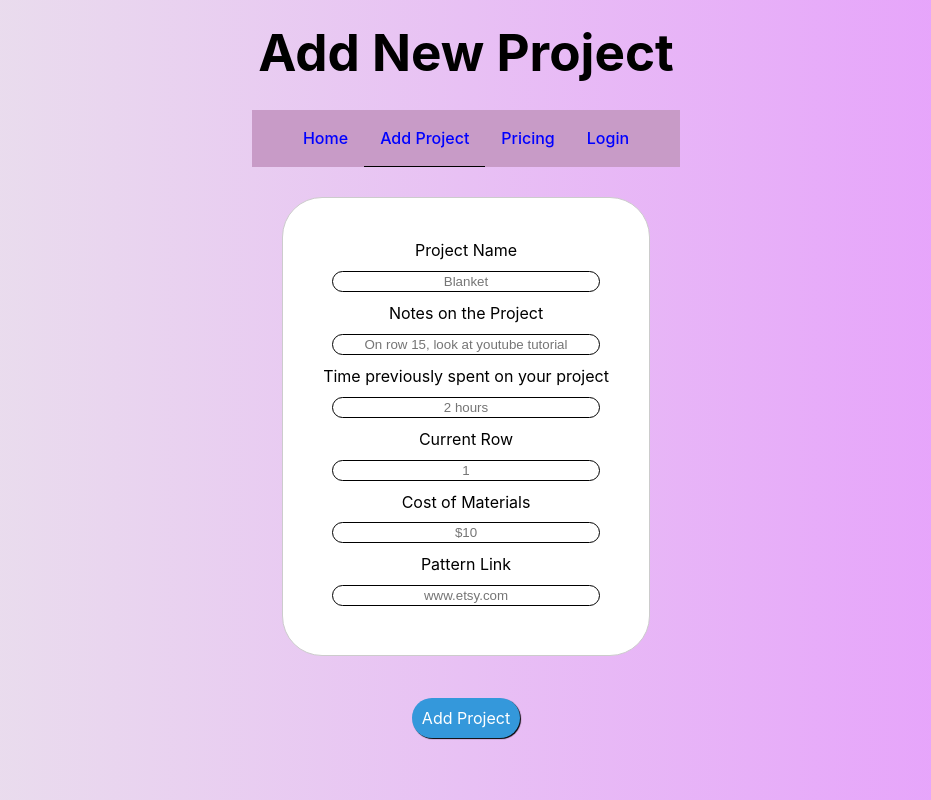
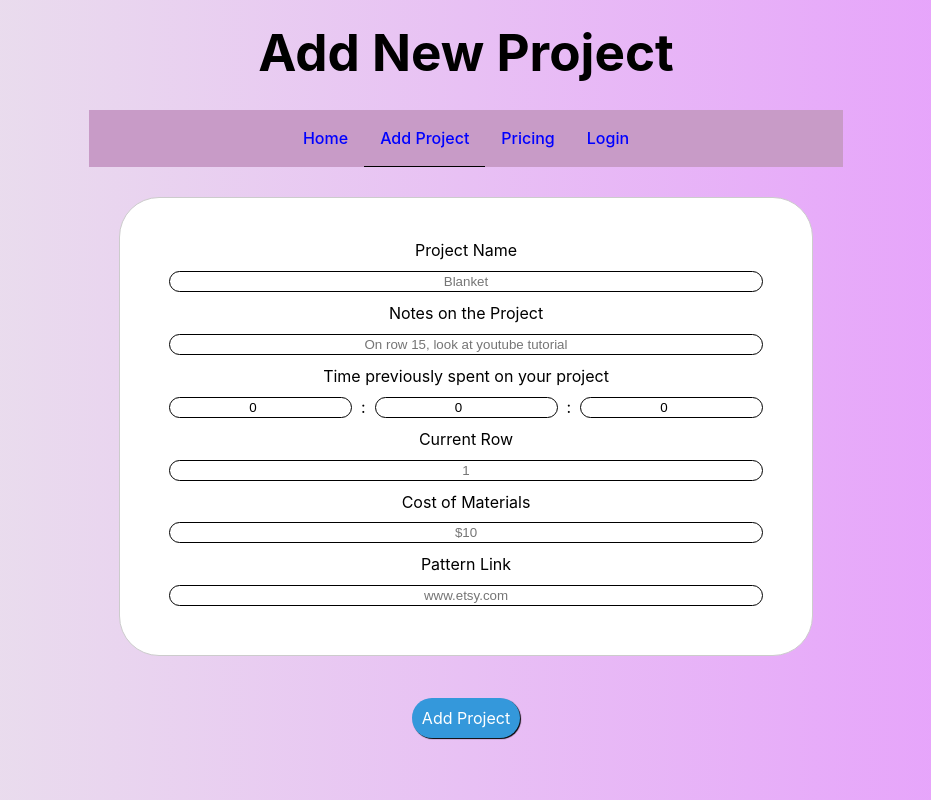
Before and after one commit to mabelheiner/crochetpal, a React (Vite) app: page /editproject in a window 1280 px wide. Shown: the whole page, without its empty margins (174-1105 px from the left). Built offline with nearby package versions, Linux system fonts and the light colour scheme; no server answers.

Commit message:
row count and timer work on inserting a new project, the home page, and the tracking page

```diff
--- a/src/Home.jsx
+++ b/src/Home.jsx
@@ -13,7 +13,7 @@ const Home = () => {
 
     const formatTime = (time) => {
         const seconds = Math.floor((time / 1000) % 60);
-        const minutes = Math.floor((time / 600000) % 60);
+        const minutes = Math.floor((time / 60000) % 60);
         const hours = Math.floor((time / 3600000) % 60);
 
         return (
--- a/src/ProjectDetails.jsx
+++ b/src/ProjectDetails.jsx
@@ -41,7 +41,7 @@ const ProjectDetails = () => {
 
     const formatTime = (time) => {
         const seconds = Math.floor((time / 1000) % 60);
-        const minutes = Math.floor((time / 600000) % 60);
+        const minutes = Math.floor((time / 60000) % 60);
         const hours = Math.floor((time / 3600000) % 60);
 
         return (
@@ -55,8 +55,9 @@ const ProjectDetails = () => {
 
     return (
         <>
+            <Navbar active='home'/>
             <h1>Project Details</h1>
-            <Navbar active='home'/>
+
 
             {project ? (
                 <div className='project'>
--- a/src/RowCounter.jsx
+++ b/src/RowCounter.jsx
@@ -1,17 +1,52 @@
 import { useState, Component } from "react";
+import { supabase } from "./Supabase";
 
 class RowCounter extends Component {
-    constructor() {
+    constructor(props) {
         super();
         this.state = {
-          count: 0,
+            count: props.current_project.rowCount
         };
+        this.project = props.current_project
       }
 
-    addCount = () => {
+    async componentDidMount() {
+        try {
+            /*
+            const rowCount = await supabase
+            .from('UserProjects')
+            .select('rowCount')
+            .eq('id', this.project.id);
+
+            console.log('Project data', this.project);
+            console.log('Data from row count grab from supabase', rowCount)
+            console.log('Starting on row...', this.project.rowCount);
+            this.setState({count: this.project.rowCount})
+            */
+           console.log('Starting at... ', this.state.count);
+        }
+        catch (error) {
+            console.log(error.message);
+        }
+    }
+
+    addCount = async () => {
         this.setState((prevState) => ({
             count: prevState.count + 1,
           }));
+
+        try {
+            const { data, error } = await supabase
+            .from('UserProjects')
+            .update({rowCount: this.state.count + 1})
+            .eq('id', this.project.id);
+            console.log('Row count saved', this.state.count + 1);
+            console.log('Project', this.project.id)
+        }
+        catch (error) {
+            console.log('Error: ', error.message);
+        }
+
     };
 
     decCount = () => {
--- a/src/editproject.css
+++ b/src/editproject.css
@@ -48,3 +48,13 @@ button {
     border: 1px solid #cccccc;
     border-radius: 40px;
 }
+
+.time{
+    display: flex;
+    justify-content: center;
+    align-items: center;
+}
+
+.time input {
+    width: fit-content;
+}
--- a/src/editproject.jsx
+++ b/src/editproject.jsx
@@ -10,6 +10,9 @@ export default function EditProject() {
   const [projectName, setProjectName] = useState('');
   const [projectDescription, setProjectDescription] = useState('');
   const [timeSpent, setTimeSpent] = useState('');
+  const [timeHours, setHours] = useState(0);
+  const [timeMinutes, setMinutes] = useState(0);
+  const [timeSeconds, setSeconds] = useState(0);
   const [rowCount, setRowCount] = useState('');
   const [estimatedPrice, setEstimatedPrice] = useState('');
   const [projectUrl, setProjectUrl] = useState('');
@@ -32,6 +35,22 @@ export default function EditProject() {
   }, []);
 
   const addProject = async () => {
+    console.log('Seconds', timeSeconds);
+    console.log('Minutes', timeMinutes)
+    console.log('Hours', timeHours);
+    console.log('Total', Math.floor((parseInt(timeSeconds) * 1000)) + Math.floor((parseInt(timeMinutes) * 60000)) + Math.floor((parseInt(timeHours) * 3600000)));
+
+    // Calculate total time in milliseconds
+  const totalTimeInMilliseconds =
+    parseInt(timeSeconds) * 1000 +
+    parseInt(timeMinutes) * 60 * 1000 +
+    parseInt(timeHours) * 60 * 60 * 1000;
+
+  // Convert total time to a string before inserting it into the database
+    const totalTimeAsString = totalTimeInMilliseconds.toString();
+    console.log(totalTimeAsString);
+    console.log(totalTimeInMilliseconds);
+    console.log('Current row count', rowCount);
     try {
       const { data, error } = await supabase
         .from('UserProjects')
@@ -42,8 +61,8 @@ export default function EditProject() {
             description: projectDescription,
             name: projectName,
             estimatedPrice: estimatedPrice,
-            timeSpent: timeSpent,
-            rowCount: rowCount,
+            timeSpent: totalTimeInMilliseconds,
+            rowCount: parseInt(rowCount),
           },
         ]);
 
@@ -59,8 +78,6 @@ export default function EditProject() {
       setRowCount('');
       setEstimatedPrice('');
       setProjectUrl('');
-      setFile('');
-      clearFileInput();
     } catch (error) {
       console.log(error.message);
     }
@@ -86,7 +103,14 @@ export default function EditProject() {
             <input type="text" name='notes' className="small_box" placeholder="On row 15, look at youtube tutorial" value={projectDescription} onChange={(e) => setProjectDescription(e.target.value)}></input>
 
             <label htmlFor="time">Time previously spent on your project</label>
-            <input type="text" name='time' className="small_box" placeholder="2 hours" value={timeSpent} onChange={(e) => setTimeSpent(e.target.value)}></input>
+            {/* <input type="text" name='time' className="small_box" placeholder="2 hours" value={timeSpent} onChange={(e) => setTimeSpent(e.target.value)}></input> */}
+            <div className='time'>
+            <input type="number" name='timeHours' className='small_box' placeholder='00' value={timeHours} onChange={(e) => setHours(parseInt(e.target.value))}></input>
+            <p>:</p>
+            <input type="number" name="timeMinutes" className='small_box' placeholder='00' value={timeMinutes} onChange={(e) => setMinutes(parseInt(e.target.value))}></input>
+            <p>:</p>
+            <input type="number" name="timeSeconds" className='small_box' placeholder='00' value={timeSeconds} onChange={(e) => setSeconds(parseInt(e.target.value))}></input>
+            </div>
 
             <label htmlFor="row">Current Row</label>
             <input type="text" name='row' className="small_box" placeholder="1" value={rowCount} onChange={(e) => setRowCount(e.target.value)}></input>
--- a/src/tracker.jsx
+++ b/src/tracker.jsx
@@ -49,7 +49,7 @@ const Project = () => {
                 <h1><strong>{project.name}</strong></h1>
                 <img src={img_link} alt={project.name}></img>
                 <Stopwatch current_project={project}/>
-                <RowCounter />
+                <RowCounter current_project={project}/>
             </div>
 
         ) : null}
```
Also changed, not shown: src/Navbar.css (line endings or trailing spaces).
